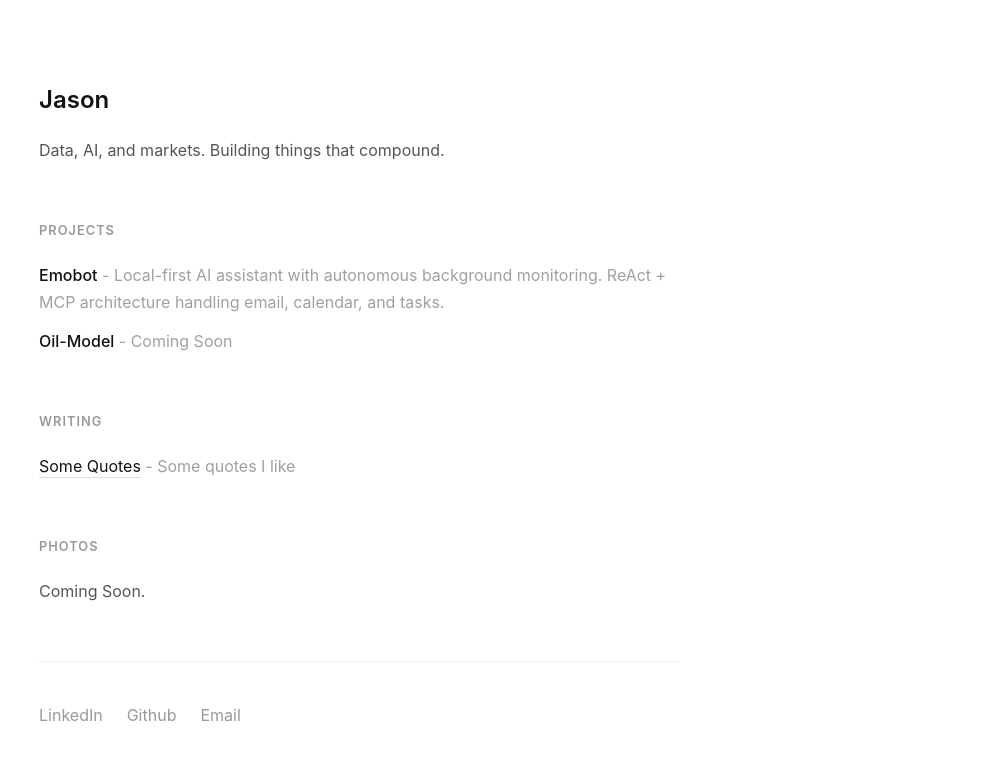
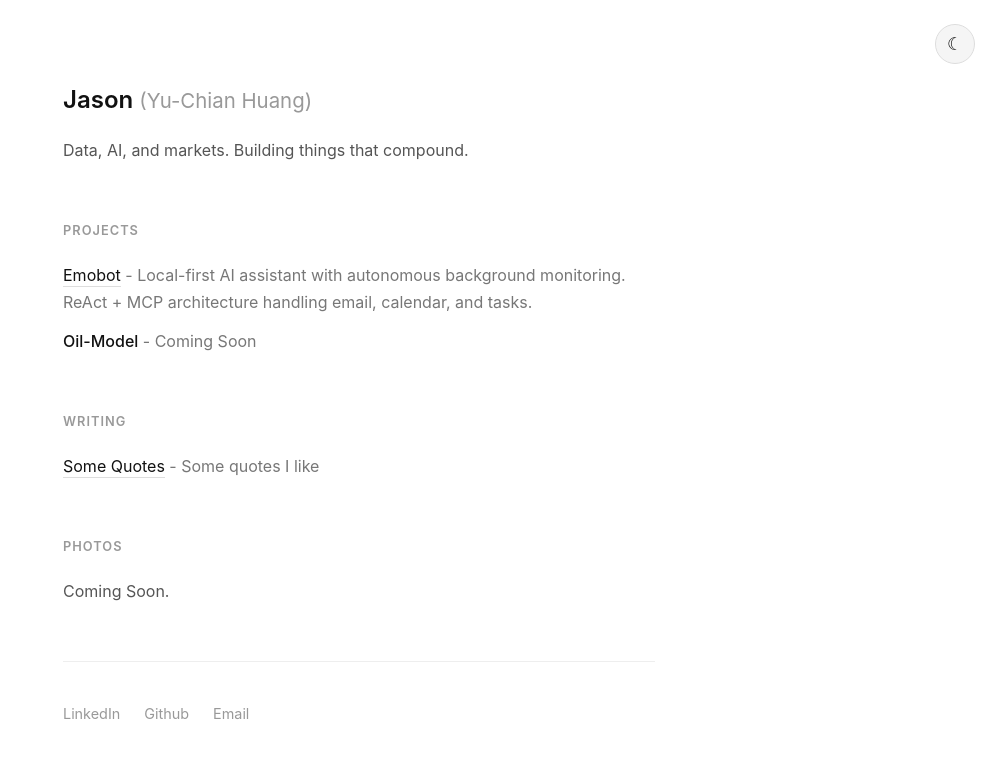
Before and after one commit to Waveorwaves/hjason.com, a plain HTML site: page index.html in a window 1280 px wide. Shown: the whole page, without its empty margins (281-1280 px from the left). Drawn offline with Linux system fonts and the light colour scheme.

Commit message:
add theme system

```diff
--- a/index.html
+++ b/index.html
@@ -5,11 +5,13 @@
     <meta name="viewport" content="width=device-width, initial-scale=1.0" />
     <title>Jason</title>
     <link rel="stylesheet" href="style.css" />
+    <script src="theme.js"></script>
   </head>
   <body>
+    <button class="theme-toggle" type="button" aria-label="Switch to dark mode" title="Switch to dark mode">☾</button>
     <main>
       <section id="intro">
-        <h1>Jason</h1>
+        <h1>Jason <span class="real-name">(Yu-Chian Huang)</span></h1>
         <p>Data, AI, and markets. Building things that compound.</p>
       </section>
 
@@ -17,7 +19,7 @@
         <h2>Projects</h2>
         <ul>
           <li>
-            <strong>Emobot</strong> - Local-first AI assistant with autonomous
+            <a href="https://github.com/Waveorwaves/emobot-ai-assistant" target="_blank" rel="noopener noreferrer">Emobot</a> - Local-first AI assistant with autonomous
             background monitoring. ReAct + MCP architecture handling email,
             calendar, and tasks.
           </li>
@@ -42,7 +44,7 @@
           >LinkedIn</a
         >
         <a href="https://github.com/Waveorwaves">Github</a>
-        <a href="huangjason427@gmail.com">Email</a>
+        <a href="mailto:huangjason427@gmail.com">Email</a>
       </footer>
     </main>
   </body>
--- a/style.css
+++ b/style.css
@@ -1,16 +1,83 @@
 /* -- Reset & Base -- */
+:root {
+    color-scheme: light;
+    --background: #ffffff;
+    --text: #111111;
+    --muted-text: #555555;
+    --subtle-text: #999999;
+    --list-text: #777777;
+    --border: #dddddd;
+    --soft-border: #eeeeee;
+    --hover: #555555;
+    --button-background: #f5f5f5;
+}
+
+:root[data-theme="dark"] {
+    color-scheme: dark;
+    --background: #111111;
+    --text: #f2f2f2;
+    --muted-text: #b8b8b8;
+    --subtle-text: #929292;
+    --list-text: #aaaaaa;
+    --border: #444444;
+    --soft-border: #2d2d2d;
+    --hover: #ffffff;
+    --button-background: #222222;
+}
+
 *, *::before, *::after {
-    box-sizing: :border-box;
+    box-sizing: border-box;
     margin: 0;
     padding: 0;
 }
 
 body {
-    background-color: #ffffff;
-    color: #111111;
+    background-color: var(--background);
+    color: var(--text);
     font-family: -apple-system, BlinkMacSystemFont, 'Segoe UI', sans-serif;
     font-size: 16px;
     line-height: 1.7;
+    transition: background-color 0.2s ease, color 0.2s ease;
+}
+
+/* -- Selection -- */
+html:not([data-theme="dark"]) ::selection {
+    background: #0008FF;
+    color: #ffffff;
+}
+
+html[data-theme="dark"] ::selection {
+    background: #fff700;
+    color: #111111;
+}
+
+.theme-toggle {
+    position: fixed;
+    top: 24px;
+    right: 24px;
+    display: grid;
+    width: 40px;
+    height: 40px;
+    place-items: center;
+    border: 1px solid var(--border);
+    border-radius: 50%;
+    background: var(--button-background);
+    color: var(--text);
+    font: inherit;
+    font-size: 1.1rem;
+    line-height: 1;
+    cursor: pointer;
+    transition: background-color 0.2s ease, border-color 0.2s ease, transform 0.2s ease;
+}
+
+.theme-toggle:hover {
+    border-color: var(--subtle-text);
+    transform: translateY(-1px);
+}
+
+.theme-toggle:focus-visible {
+    outline: 2px solid var(--text);
+    outline-offset: 3px;
 }
 
 /* -- Layout -- */
@@ -24,12 +91,18 @@ main{
 h1 {
     font-size: 1.5rem;
     font-weight: 600;
-    color: #111;
+    color: var(--text);
     margin-bottom: 16px;
 }
 
+.real-name {
+    color: var(--subtle-text);
+    font-weight: 400;
+    font-size: 0.85em;
+}
+
 p {
-    color: #555;
+    color: var(--muted-text);
 }
 
 /* -- Sections --*/
@@ -42,7 +115,7 @@ h2 {
     font-weight: 600;
     letter-spacing: 0.08em;
     text-transform: uppercase;
-    color: #999;
+    color: var(--subtle-text);
     margin-bottom: 20px;
 }
 
@@ -52,25 +125,25 @@ ul{
 
 ul li {
     margin-bottom: 12px;
-    color: #a0a0a0;
+    color: var(--list-text);
 }
 
 strong {
-    color: #111;
+    color: var(--text);
     font-weight: 500;
 }
 
 /* -- Links --*/
 a {
-    color: #111;
+    color: var(--text);
     text-decoration: none;
-    border-bottom: 1px solid #ddd;
+    border-bottom: 1px solid var(--border);
     padding-bottom: 1px;
     transition: border-color 0.2s;
 }
 
-a.hober {
-    border-color: #e8e8e8;
+a:hover {
+    border-color: var(--text);
 }
 
 /* -- Footer -- */
@@ -78,17 +151,17 @@ footer {
     display: flex;
     gap: 24px;
     padding-top: 40px;
-    border-top: 1px solid #eee;
+    border-top: 1px solid var(--soft-border);
 }
 
 footer a {
     border-bottom: none;
-    color: #999;
-    font size: 0.9rem;
+    color: var(--subtle-text);
+    font-size: 0.9rem;
 }
 
 footer a:hover {
-    color: #e8e8e8;
+    color: var(--hover);
 }
 
 /* Nav */
@@ -98,7 +171,7 @@ nav {
 
 /* Writing page */
 .subtitle {
-  color: #999;
+  color: var(--subtle-text);
   margin-bottom: 40px;
 }
 
@@ -109,11 +182,11 @@ nav {
 }
 
 .quote p {
-  color: #111;
+  color: var(--text);
   font-style: italic;
 }
 
 .author {
   font-size: 0.85rem;
-  color: #999;
+  color: var(--subtle-text);
 }
--- /dev/null
+++ b/theme.js
@@ -0,0 +1,32 @@
+const themeStorageKey = "theme";
+const systemTheme = window.matchMedia("(prefers-color-scheme: dark)");
+
+function getPreferredTheme() {
+  const savedTheme = localStorage.getItem(themeStorageKey);
+  return savedTheme || (systemTheme.matches ? "dark" : "light");
+}
+
+function applyTheme(theme) {
+  document.documentElement.dataset.theme = theme;
+
+  const toggle = document.querySelector(".theme-toggle");
+  if (!toggle) return;
+
+  const isDark = theme === "dark";
+  const label = `Switch to ${isDark ? "light" : "dark"} mode`;
+  toggle.textContent = isDark ? "☀" : "☾";
+  toggle.setAttribute("aria-label", label);
+  toggle.title = label;
+}
+
+applyTheme(getPreferredTheme());
+
+document.addEventListener("DOMContentLoaded", () => {
+  applyTheme(getPreferredTheme());
+
+  document.querySelector(".theme-toggle")?.addEventListener("click", () => {
+    const theme = document.documentElement.dataset.theme === "dark" ? "light" : "dark";
+    localStorage.setItem(themeStorageKey, theme);
+    applyTheme(theme);
+  });
+});
```
Also changed, not shown: blog.html (+2 -0 lines).
